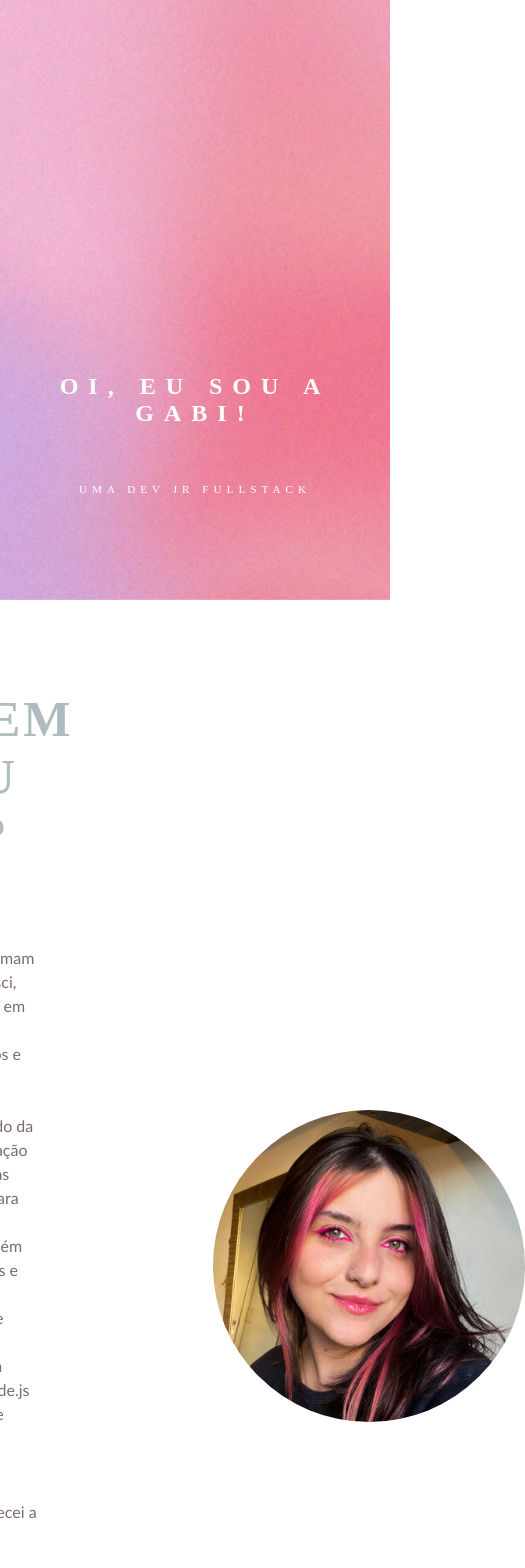
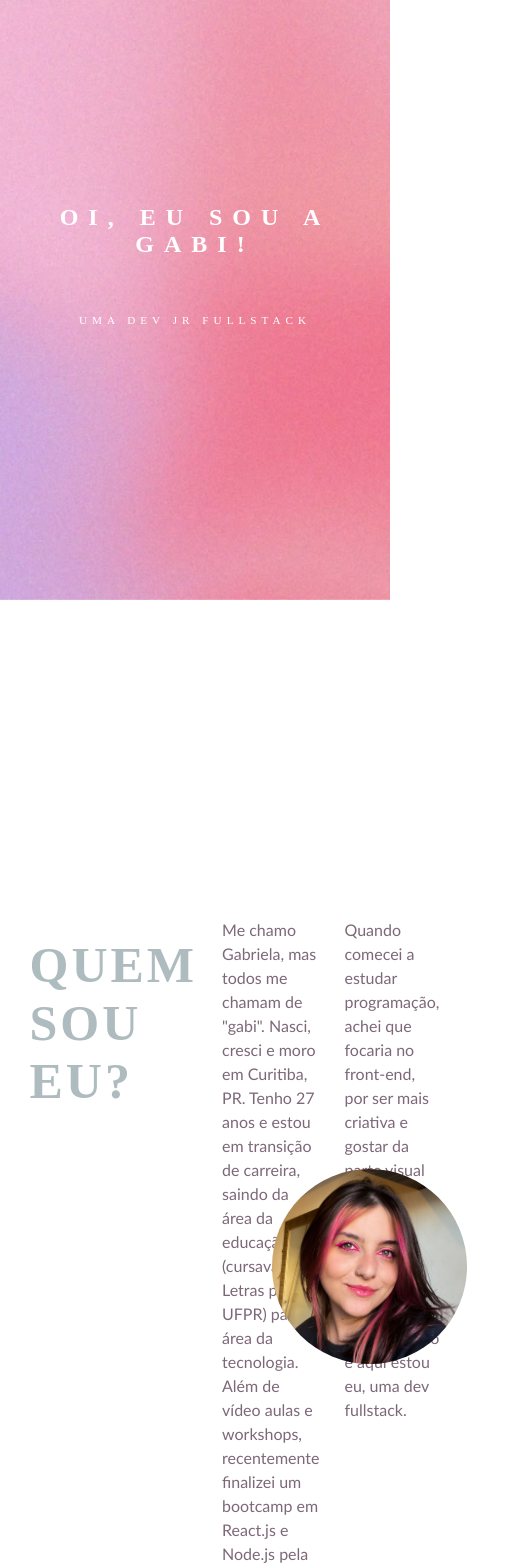
Before and after one commit to gabimazetto/gabrielamazetto, a React (Create React App) app: page / in a window 390 px wide. Shown: the top 1568 px of the page, 525 px wide, since content can reach past the window. Built offline with nearby package versions, Linux system fonts and the light colour scheme.

Commit message:
resonsividade pg1

```diff
--- a/src/index.css
+++ b/src/index.css
@@ -348,3 +348,82 @@ p {
 .linguagens-text {
   color: #7d6878;
 }
+
+@media screen and (max-width: 480px) {
+
+.container-page1 {
+  display: flex;
+  flex-direction: column;
+  text-align: center;
+  height: fit-content;
+}
+
+.content {
+  display: flex;
+  text-align: center;
+  align-items: center;
+  justify-content: center;
+  position: absolute;
+  height: 60vh;
+  width: 100%;
+}
+
+.container-profile {
+  display: flex;
+  align-items: center;
+  justify-content: center;
+  height: 100vh;
+  width: 100%;
+}
+
+.gabi-image {
+  width: 50%;
+  border-radius: 50%;
+
+}
+
+.text-box-profile h1{
+  display: flex;
+  justify-content: flex-start;
+  margin-left: 90px;
+}
+
+.text-box-profile{
+  display: flex;
+  flex-direction: initial;
+}
+
+.container-done {
+  display: flex;
+  justify-content: center;
+  align-items: center;
+  height: 60vh;
+}
+
+.container-projects {
+  display: flex;
+  flex-direction: column;
+  align-items: center;
+  justify-content: center;
+  height: 230vh;
+}
+
+.text-box-done {
+  display: flex;
+  flex-direction: column;
+  align-items: center;
+  width: 100%;
+  margin-right: 90px;
+}
+
+.header-done h1 {
+  display: flex;
+  justify-content: center;
+  margin-top: 200px;
+}
+
+.content-done {
+  display: flex;
+  flex-direction: column;
+}
+}
```
